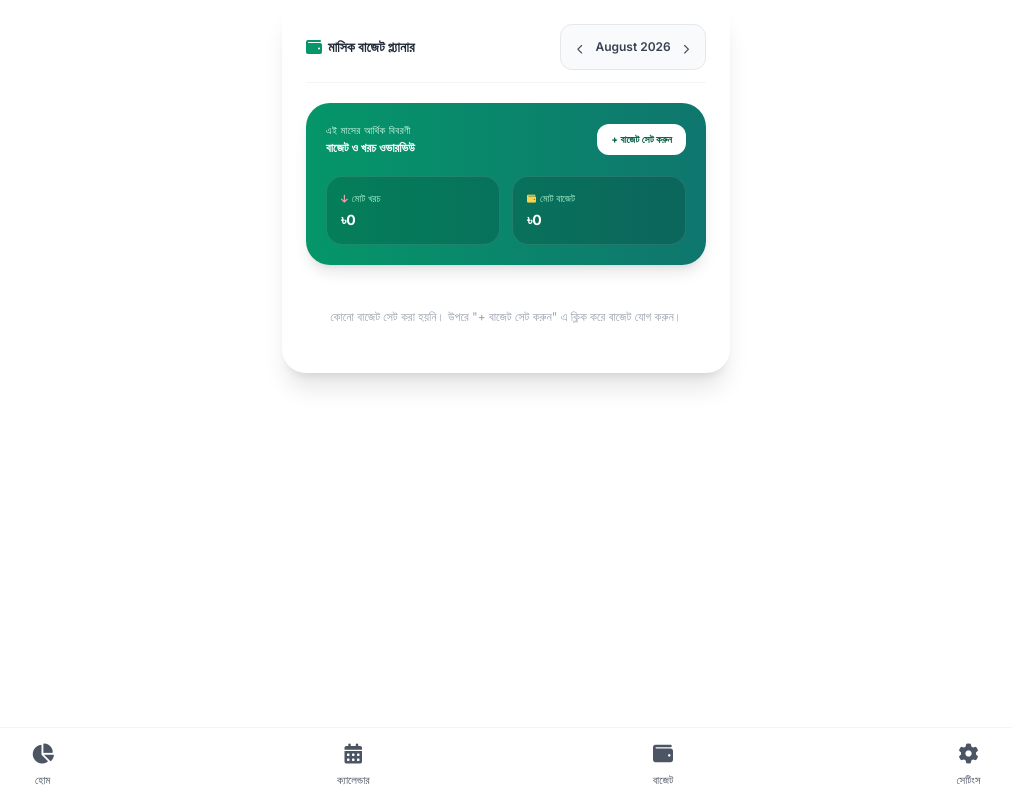
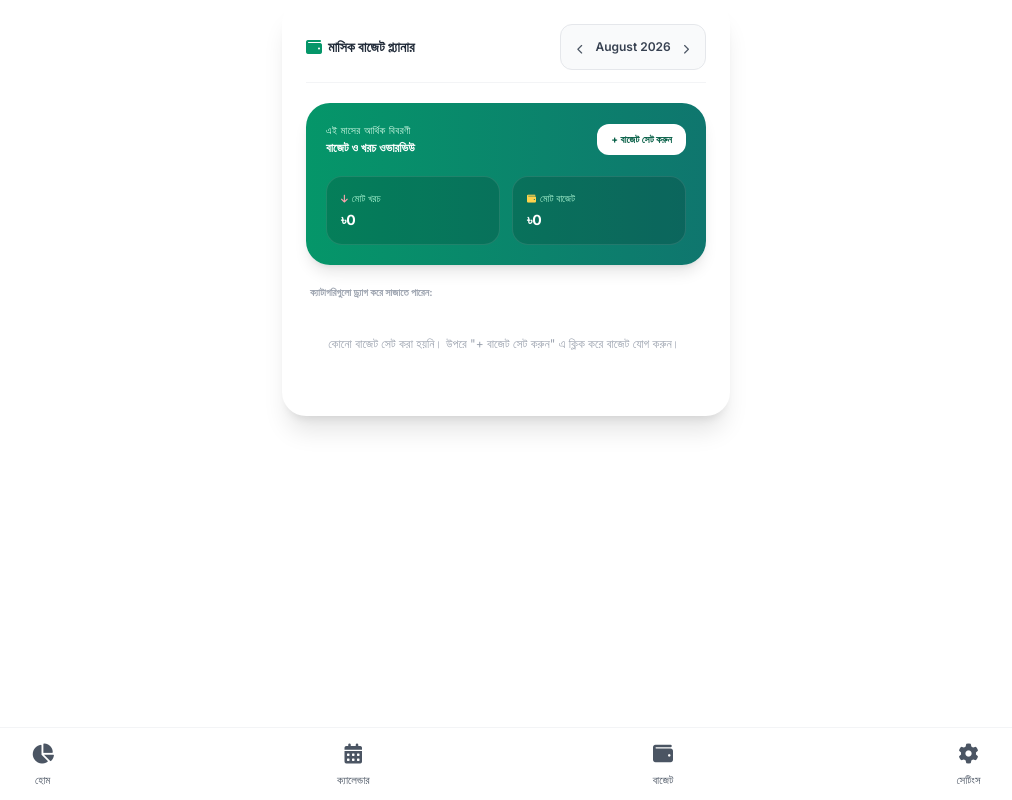
Before and after one commit to MahinSarkar57557/money-spy, a Django app: page /budget/ in a window 1280 px wide. Shown: the whole page, without its empty margins (134-1146 px from the left). Run offline with Django 5.2, Linux system fonts and the light colour scheme; a user stored in the database is signed in; data comes from the database, SQL or seed files in the repository; some libraries are stand-ins or nearby versions.

Commit message:
Updated budget page with expense categories only, sortable drag and drop, and modal background fix

```diff
--- a/tracker/templates/tracker/budget.html
+++ b/tracker/templates/tracker/budget.html
@@ -51,11 +51,14 @@
         </div>
     </div>
 
-    <!-- Budget List Section -->
-    <div class="flex flex-col gap-3">
+    <!-- Budget List Section (Scrollable to bottom) -->
+    <div class="flex flex-col gap-3 overflow-y-auto max-h-[42vh] pr-1 pb-4">
+        <p class="text-[10px] font-bold text-gray-400 px-1">ক্যাটাগরিগুলো ড্র্যাগ করে সাজাতে পারেন:</p>
+
+        <div id="budgetCategoryList" class="flex flex-col gap-3">
             {% for item in budget_data %}
-        <div class="bg-gray-50 dark:bg-gray-800 border border-gray-100 dark:border-gray-700 rounded-2xl p-4 flex flex-col gap-2.5 transition-colors">
-            <div class="flex justify-between items-center">
+            <div data-id="{{ item.budget.category.name }}" class="budget-item bg-gray-50 dark:bg-gray-800 border border-gray-100 dark:border-gray-700 rounded-2xl p-4 flex flex-col gap-2.5 transition-colors select-none cursor-grab active:cursor-grabbing">
+                <div class="flex justify-between items-center pointer-events-none">
                     <div class="flex items-center gap-3">
                         <div class="w-9 h-9 rounded-xl bg-emerald-100 dark:bg-emerald-900/40 text-emerald-600 dark:text-emerald-400 flex items-center justify-center text-xs">
                             <i class="{{ item.budget.category.icon|default:'fas fa-wallet' }}"></i>
@@ -64,7 +67,7 @@
                             <h4 class="text-xs font-bold text-gray-800 dark:text-white flex items-center gap-2">
                                 {{ item.budget.category.name }}
                                 <!-- ছোট এডিট বাটন (পেন্সিল আইকন) -->
-                            <a href="{% url 'edit_budget' item.budget.id %}" class="text-gray-400 hover:text-emerald-600 text-[11px] transition cursor-pointer" title="Edit Budget">
+                                <a href="{% url 'edit_budget' item.budget.id %}" class="text-gray-400 hover:text-emerald-600 text-[11px] transition cursor-pointer pointer-events-auto" title="Edit Budget">
                                     <i class="fas fa-pen"></i>
                                 </a>
                             </h4>
@@ -78,7 +81,7 @@
                 </div>
 
                 <!-- Progress Bar with Dynamic Color based on rem_percentage -->
-            <div class="w-full bg-gray-200 dark:bg-gray-700 h-2 rounded-full overflow-hidden mt-1">
+                <div class="w-full bg-gray-200 dark:bg-gray-700 h-2 rounded-full overflow-hidden mt-1 pointer-events-none">
                     <div class="h-full rounded-full
                         {% if item.remaining <= 0 %}
                             bg-rose-500
@@ -98,6 +101,7 @@
                 কোনো বাজেট সেট করা হয়নি। উপরে "+ বাজেট সেট করুন" এ ক্লিক করে বাজেট যোগ করুন।
             </div>
             {% endfor %}
+        </div>
     </div>
 
 </div>
@@ -119,7 +123,7 @@
 
             <div>
                 <label class="text-[11px] font-semibold text-gray-600 dark:text-gray-400 block mb-1.5" data-translate="select_category_label">Select Expense Category</label>
-                <!-- শুধুমাত্র Expense ক্যাটাগরিগুলো দেখানোর জন্য expense_categories ব্যবহার করা হয়েছে -->
+                <!-- শুধুমাত্র Expense ক্যাটাগরিগুলো দেখানোর জন্য expense_categories ব্যবহার করা হয়েছে -->
                 <div class="grid grid-cols-3 gap-2.5 overflow-y-auto max-h-56 p-1">
                     {% for cat in expense_categories %}
                     <label class="cursor-pointer">
@@ -146,15 +150,46 @@
     </div>
 </div>
 
+<!-- Sortable.js CDN -->
+<script src="https://cdnjs.cloudflare.com/ajax/libs/Sortable/1.15.0/Sortable.min.js"></script>
+
 <script>
     function openBudgetModal() {
+        document.body.classList.add('overflow-hidden'); // Background fixed/locked
         document.getElementById('budgetModal').classList.remove('hidden');
         document.getElementById('budgetModal').classList.add('flex');
     }
 
     function closeBudgetModal() {
+        document.body.classList.remove('overflow-hidden'); // Background scroll restored
         document.getElementById('budgetModal').classList.remove('flex');
         document.getElementById('budgetModal').classList.add('hidden');
     }
+
+    document.addEventListener("DOMContentLoaded", function () {
+        const budgetList = document.getElementById('budgetCategoryList');
+        if (budgetList) {
+            const savedBudgetOrder = JSON.parse(localStorage.getItem('budget_category_order'));
+            if (savedBudgetOrder) {
+                savedBudgetOrder.forEach(id => {
+                    const item = budgetList.querySelector(`[data-id='${id}']`);
+                    if (item) budgetList.appendChild(item);
+                });
+            }
+
+            // Sortable configuration with 200ms touch delay for mobile drag & drop
+            new Sortable(budgetList, {
+                animation: 150,
+                delay: 200,
+                delayOnTouchOnly: true,
+                touchStartThreshold: 3,
+                ghostClass: 'bg-emerald-100',
+                onEnd: function () {
+                    const order = Array.from(budgetList.querySelectorAll('.budget-item')).map(item => item.getAttribute('data-id'));
+                    localStorage.setItem('budget_category_order', JSON.stringify(order));
+                }
+            });
+        }
+    });
 </script>
 {% endblock %}
```
Lines whose indentation alone changed are shown as unchanged.
